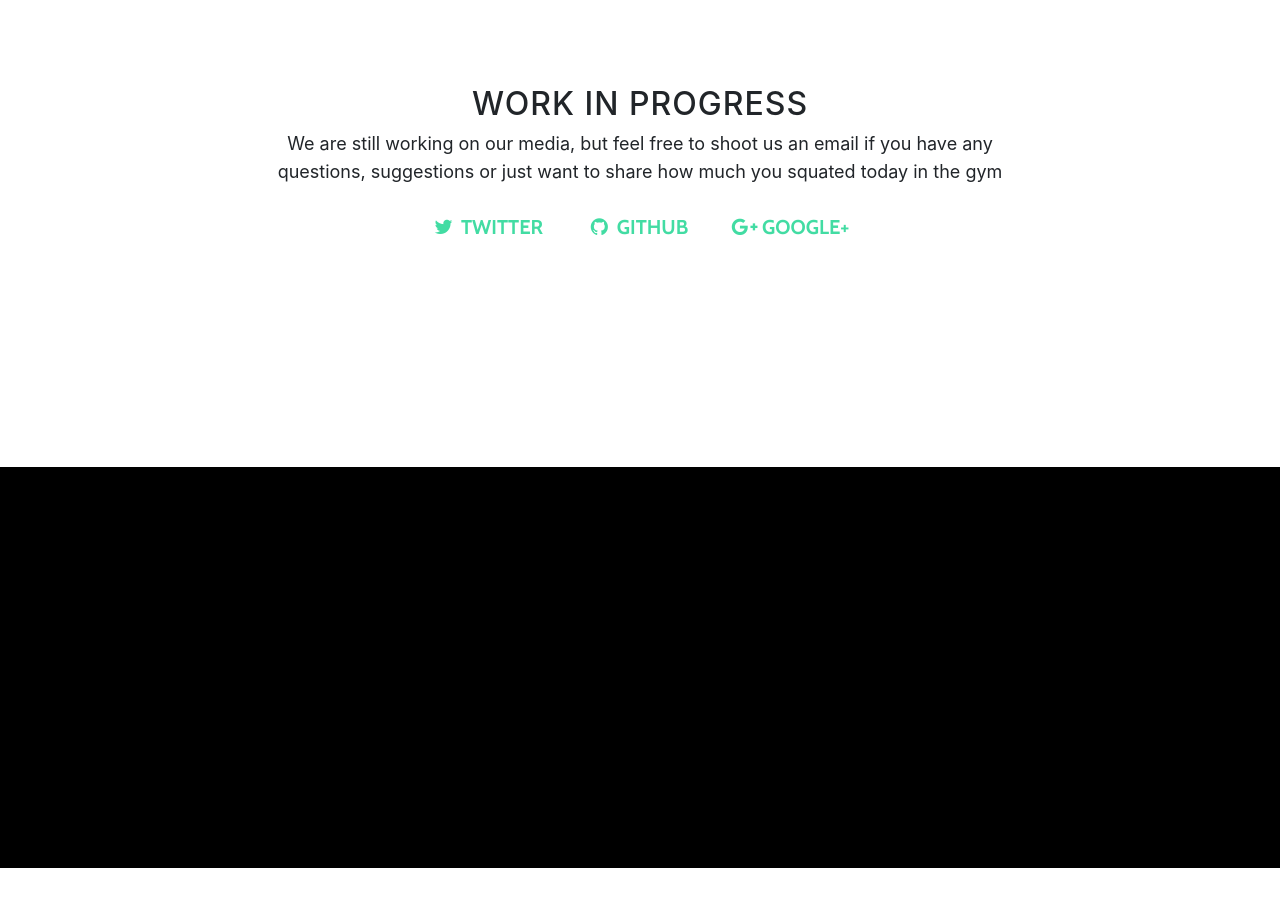
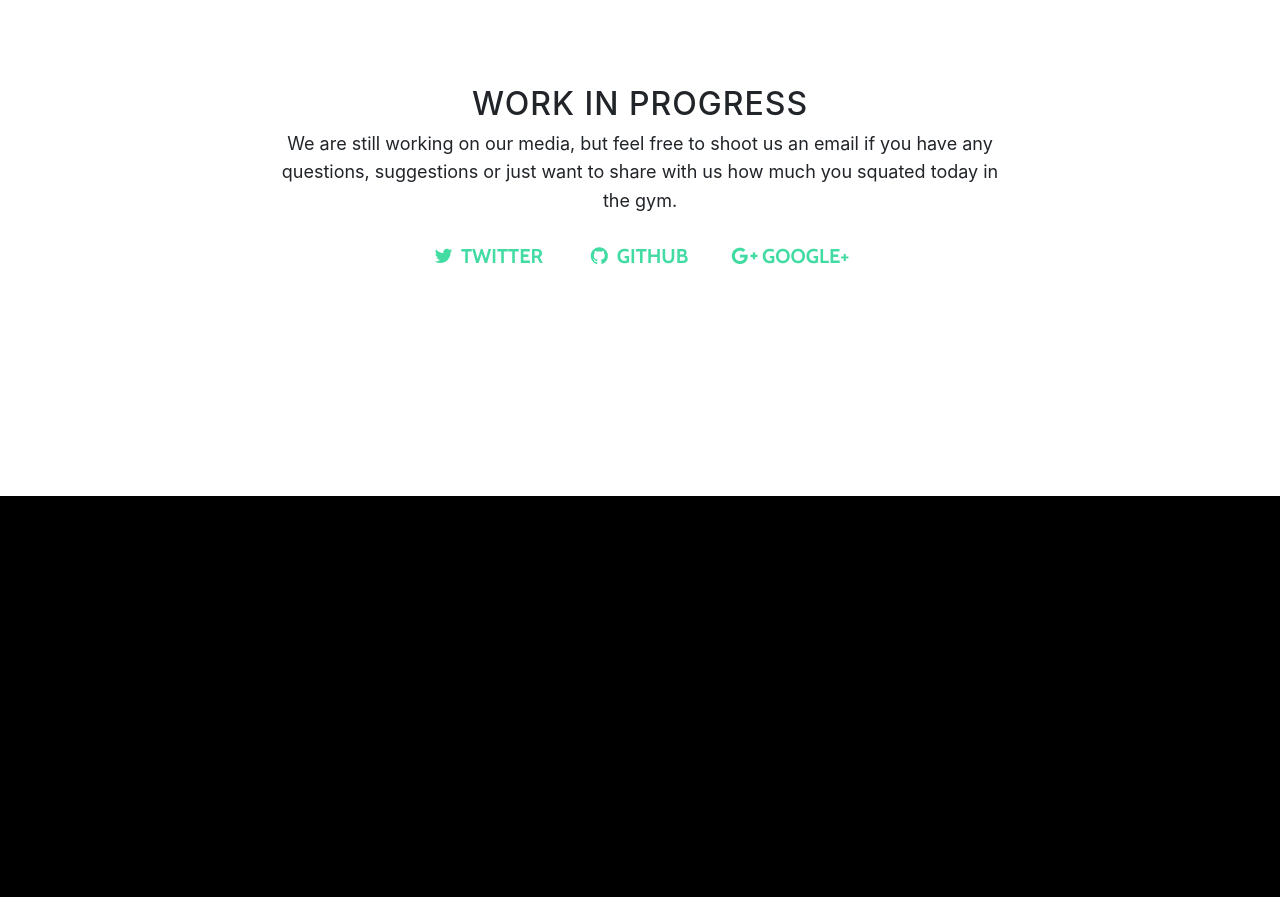
Before and after one commit to Filmeister/filmeister.github.io, a website with bundled scripts: page index.html in a window 1280 px wide. Shown: the part 2200-3115 px from the top of the page. Built offline with nearby package versions, Linux system fonts and the light colour scheme; files whose address does not match are found by name.

Commit message:
Update index.html

```diff
--- a/index.html
+++ b/index.html
@@ -95,7 +95,7 @@
             <div class="row">
                 <div class="col-lg-8 mx-auto">
                     <h2>Work in Progress</h2>
-                    <p>We are still working on our media, but feel free to shoot us an email if you have any questions, suggestions or just want to share how much you squated today in the gym</p>
+                    <p>We are still working on our media, but feel free to shoot us an email if you have any questions, suggestions or just want to share with us how much you squated today in the gym.</p>
                     <ul class="list-inline banner-social-buttons">
                         <li class="list-inline-item">
                             <a href="https://twitter.com/SBootstrap" class="btn btn-default btn-lg"><i class="fa fa-twitter fa-fw"></i> <span class="network-name">Twitter</span></a>
```
